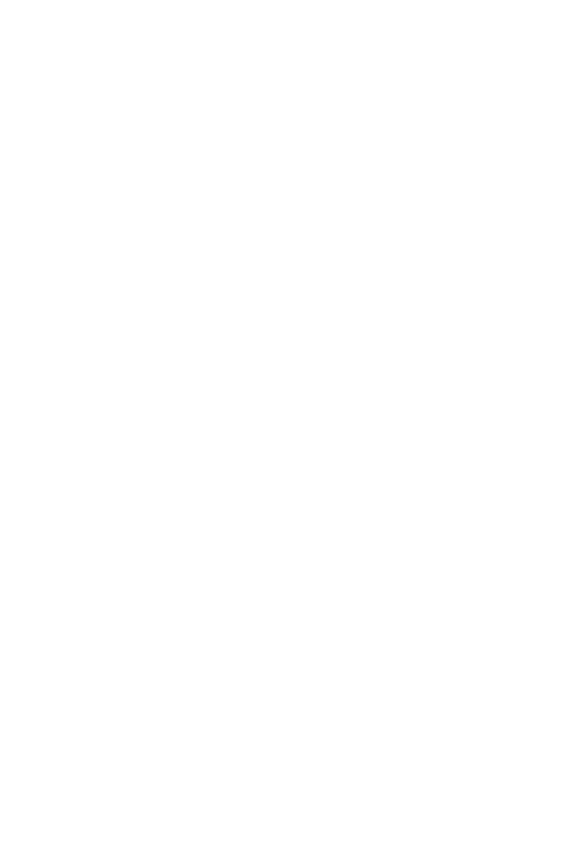
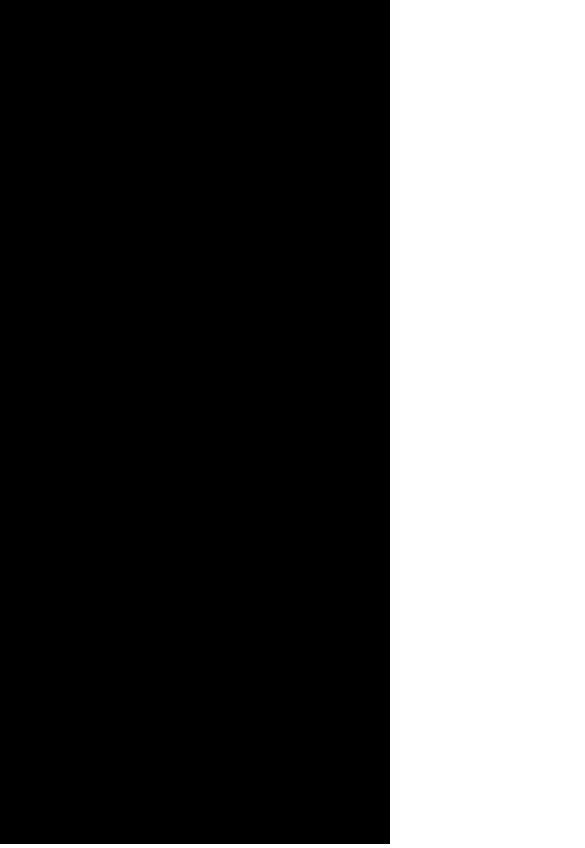
Before and after one commit to myrmnn/canvas, a plain HTML site: page index.html in a window 390 px wide. Shown: the top 848 px of the page, 585 px wide, since content can reach past the window. Drawn offline with Linux system fonts and the light colour scheme.

Commit message:
added javascript for desktop

```diff
--- a/index.html
+++ b/index.html
@@ -1,20 +1,73 @@
 <!DOCTYPE html>
 <html lang="en">
   <head>
-    <meta charset="UTF-8">
-    <meta name="viewport" content="width=device-width, initial-scale=1.0">
+    <meta charset="UTF-8" />
+    <meta name="viewport" content="width=device-width, initial-scale=1.0" />
     <title>Document</title>
     <style>
-        body, html{
+      body,
+      html {
         margin: 0;
       }
     </style>
   </head>
   <body>
-    <canvas id="draw" width="800px" height="800px"></canvas>
+    <canvas id="draw" width="800" height="800"></canvas>
 
     <script>
-        const canvas = document.querySelector('#draw');
+      const canvas = document.querySelector("#draw");
+      const ctx = canvas.getContext("2d");
+
+      canvas.width = window.innerWidth;
+      canvas.height = window.innerHeight;
+
+      // ctx.shadowColor = "gray";
+      ctx.lineWidth = "50";
+      ctx.shadowBlur = 15;
+      ctx.strokeStyle = "#BADA55";
+      ctx.lineCap = "round";
+      ctx.fillStyle = "black";
+      ctx.fillRect(0, 0, canvas.width, canvas.height);
+      ctx.globalCompositeOperation = "difference";
+
+      let isDrawing = false;
+      let direction = true;
+      let lastX = 0;
+      let lastY = 0;
+      let hue = 0;
+
+      function draw(e) {
+        if (!isDrawing) return;
+        ctx.strokeStyle = `hsl(${hue}, 100%, 50%)`;
+        ctx.beginPath();
+        ctx.moveTo(lastX, lastY);
+        ctx.lineTo(e.offsetX, e.offsetY);
+        ctx.stroke();
+        [lastX, lastY] = [e.offsetX, e.offsetY];
+        hue++;
+        if (hue > 360) {
+          hue = 0;
+        }
+
+        // if (ctx.lineWidth >= 70 || ctx.lineWidth <= 1) {
+        //   direction = !direction;
+        // }
+        // if (direction) {
+        //   ctx.lineWidth++;
+        // } else {
+        //   ctx.lineWidth--;
+        // }
+      }
+
+      canvas.addEventListener("mousedown", (e) => {
+        isDrawing = true;
+        [lastX, lastY] = [e.offsetX, e.offsetY];
+      });
+
+      canvas.addEventListener("mousemove", draw);
+
+      canvas.addEventListener("mouseup", () => (isDrawing = false));
+      canvas.addEventListener("mouseout", () => (isDrawing = false));
     </script>
   </body>
 </html>
```
Lines whose indentation alone changed are shown as unchanged.
